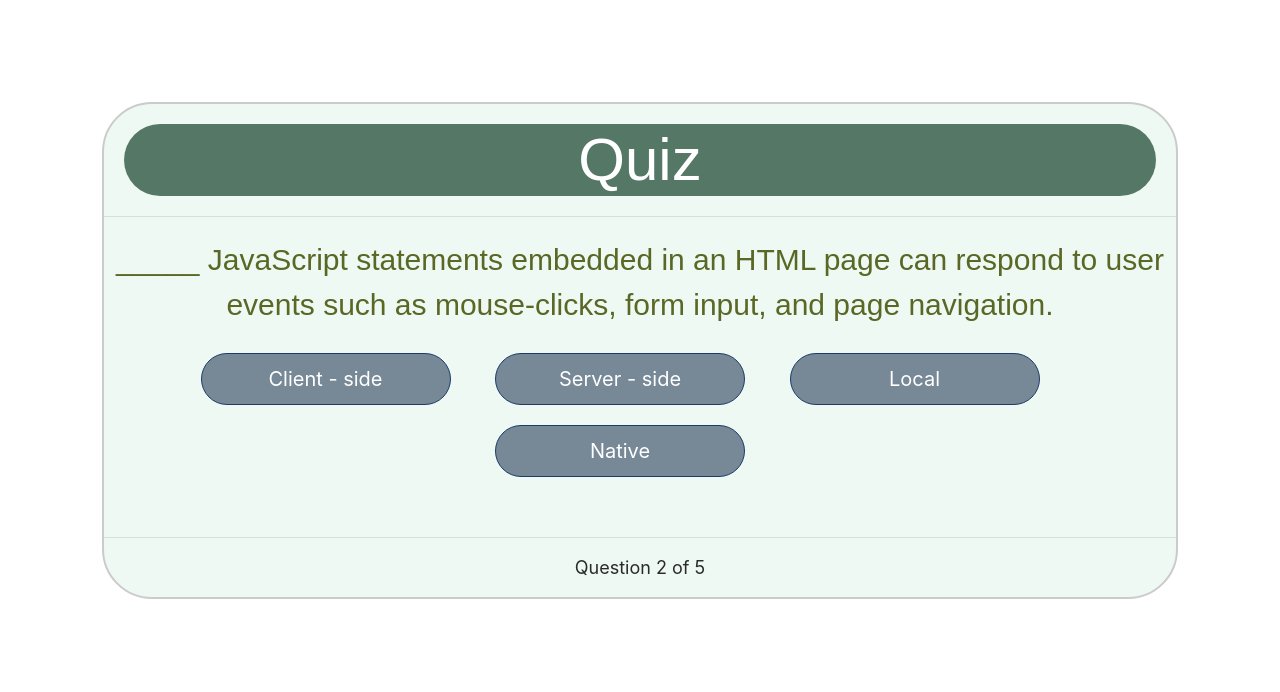
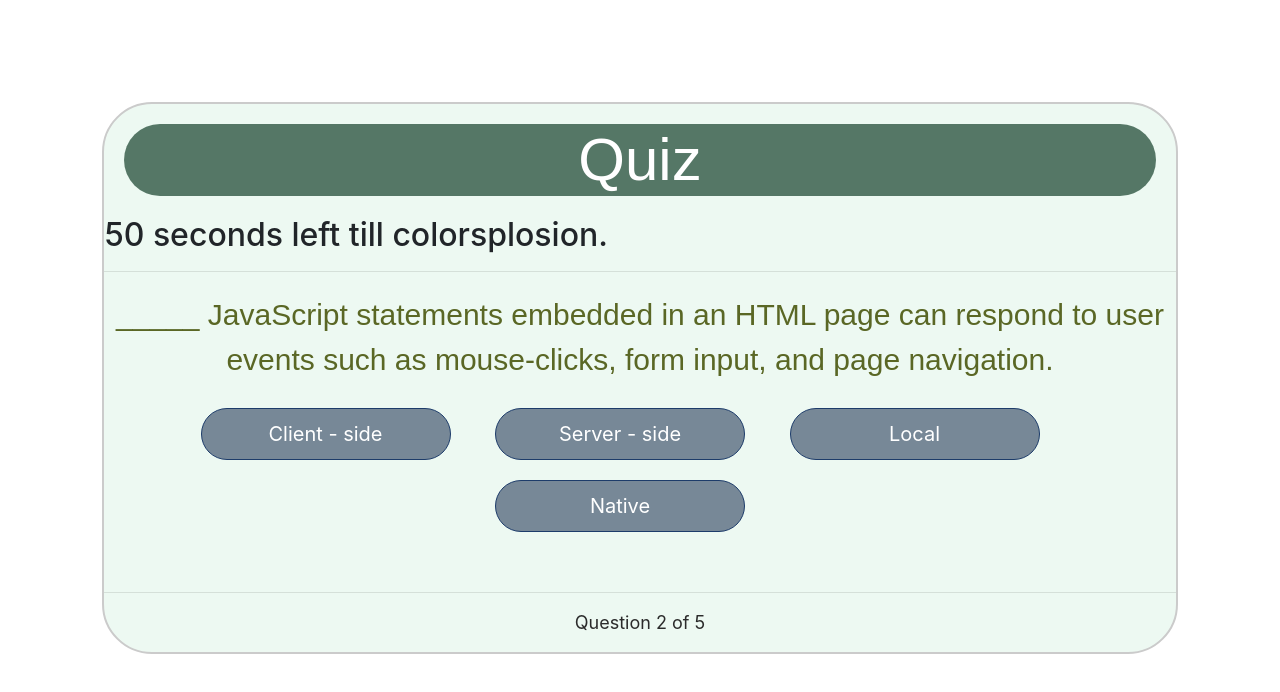
Before and after one commit to rajdeep041/04CodeQuiz, a plain HTML site: page Index.html in a window 1280 px wide. Both pictures are taken after a click on the button "Storing numbers, dates, or other values". Drawn offline with nearby package versions, Linux system fonts and the light colour scheme.

Commit message:
added timer

```diff
--- a/Index.html
+++ b/Index.html
@@ -17,6 +17,7 @@
       <div class="grid">
         <div id="quiz">
           <h1>Quiz</h1>
+          <h2 class="time"></h2>
           <hr style="margin-bottom: 20px;" />
 
           <p id="question"></p>
--- a/app.js
+++ b/app.js
@@ -90,3 +90,18 @@ var quiz = new Quiz(questions);
 populate();
 
 console.log(quiz.score);
+
+var timeEl = document.querySelector(".time");
+var secondsLeft = 60;
+function setTime() {
+  var timerInterval = setInterval(function () {
+    secondsLeft--;
+    timeEl.textContent = secondsLeft + " seconds left till colorsplosion.";
+
+    if (secondsLeft <= 0) {
+      showScores();
+      clearInterval(timerInterval);
+    }
+  }, 1000);
+}
+setTime();
--- a/quiz_controller.js
+++ b/quiz_controller.js
@@ -15,6 +15,8 @@ Quiz.prototype.isEnded = function () {
 Quiz.prototype.guess = function (answer) {
   if (this.getQuestionIndex().correctAnswer(answer)) {
     this.score++;
+  } else {
+    secondsLeft = secondsLeft - 3;
   }
   this.questionIndex++;
 };
```
Also changed, not shown: script.js (+5 -5 lines).
